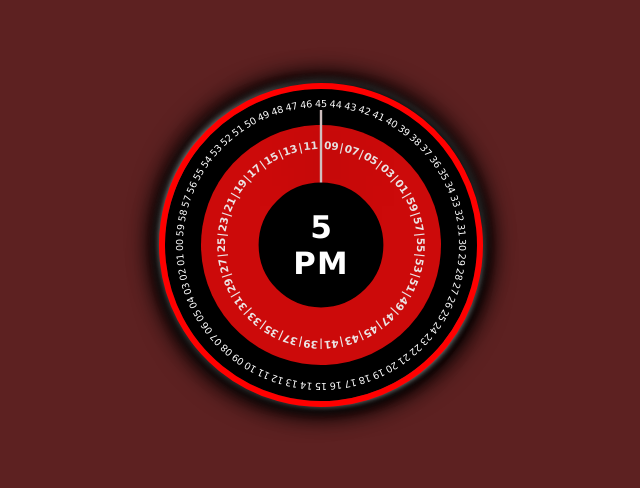
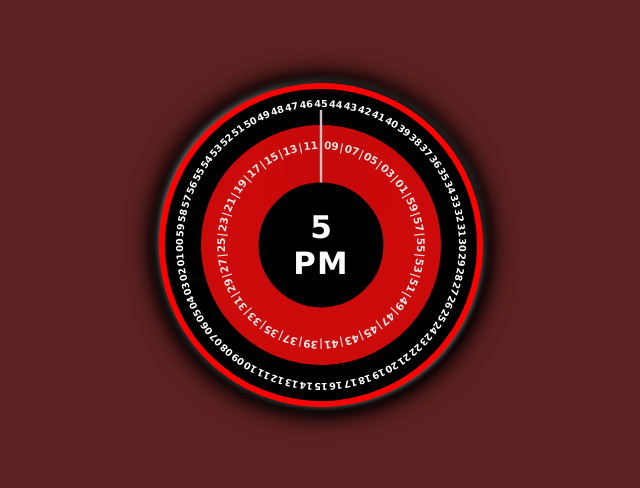
Before and after one commit to manoj-1504/_analog_clock, a plain HTML site: page index.html in a window 1280 px wide. Shown: the part 155-643 px from the top of the page, without its empty margins (319-959 px from the left). Drawn offline with Linux system fonts and the light colour scheme.

Commit message:
validated

```diff
--- a/Styles.css
+++ b/Styles.css
@@ -65,7 +65,7 @@ body {
   font-size: 8px;
   inset: 8px;
   text-align: center;
-  font-weight: 00;
+  font-weight: 600;
 }
 
 .clock-container .mins-container {
@@ -118,7 +118,7 @@ body {
 
 /* --------Media Queries-------- */
 
-@media screen and (width < 720px) {
+@media screen and (max-width: 720px) {
   .clock-container {
     transform: scale(0.9);
     transform-origin: center;
```
Lines whose indentation alone changed are shown as unchanged.
